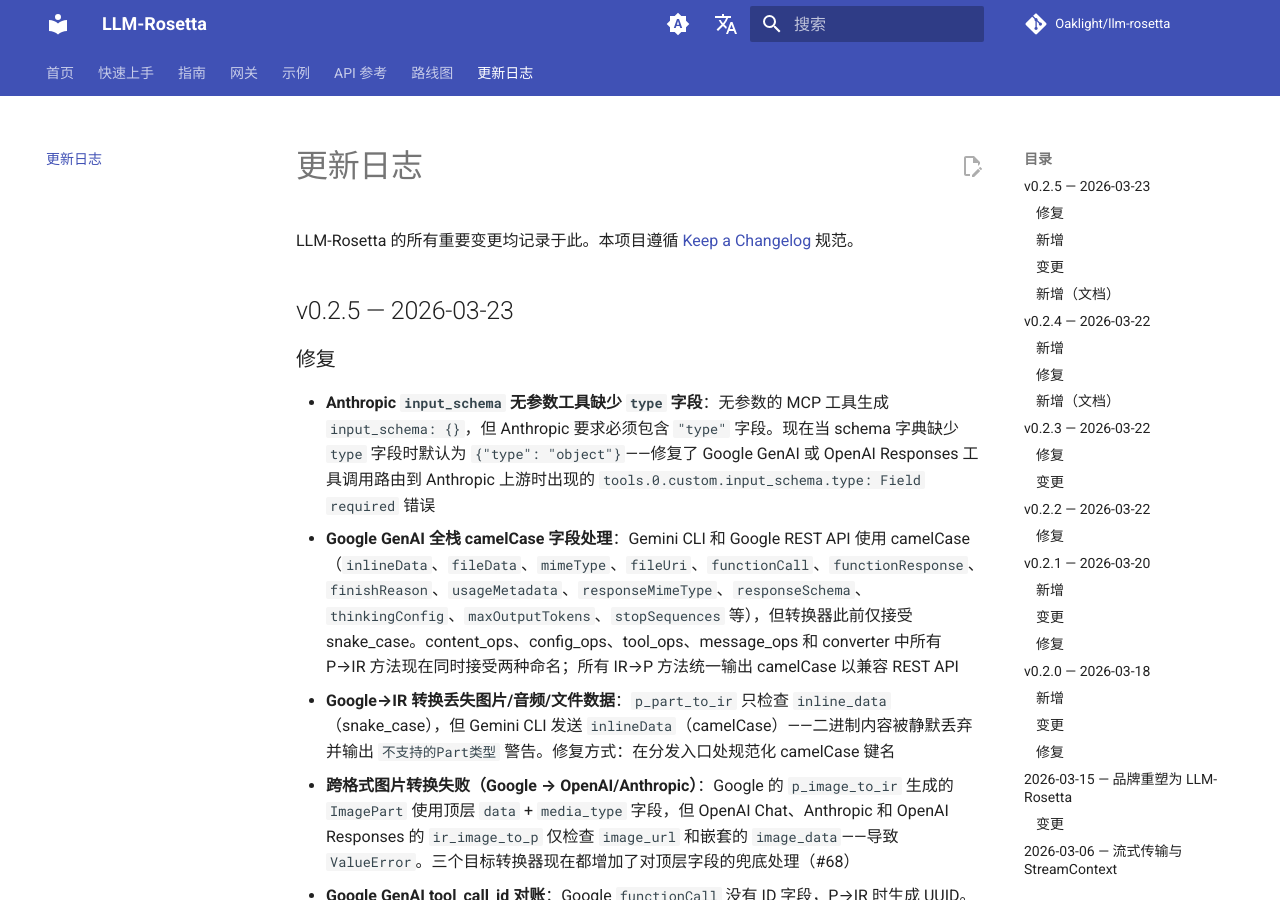
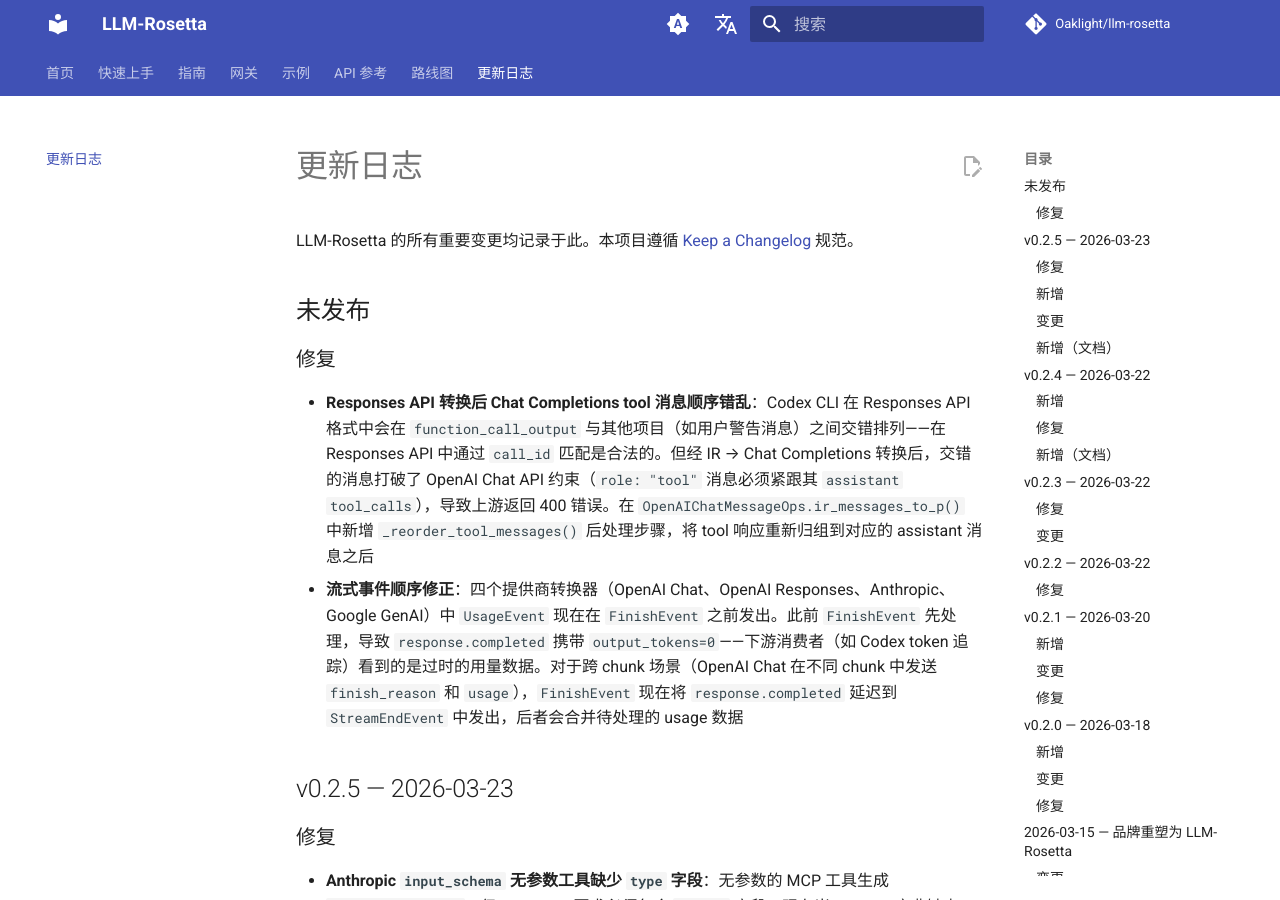
Before and after one commit to Oaklight/llm-rosetta, an MkDocs documentation site: the page built from docs/changelog.md, in a window 1280 px wide and 900 px high. Built offline with MkDocs 1.6.1 and Material for MkDocs 9.7.7, drawn with Linux system fonts in a browser that asks for light colours; comment, search, counter and statistics services are not loaded.

Commit message:
docs: add unreleased changelog entries for reorder fix and stream event ordering

```diff
--- a/docs/changelog.md
+++ b/docs/changelog.md
@@ -5,6 +5,13 @@
 # 更新日志
 
 LLM-Rosetta 的所有重要变更均记录于此。本项目遵循 [Keep a Changelog](https://keepachangelog.com/) 规范。
+
+## 未发布
+
+### 修复
+
+- **Responses API 转换后 Chat Completions tool 消息顺序错乱**：Codex CLI 在 Responses API 格式中会在 `function_call_output` 与其他项目（如用户警告消息）之间交错排列——在 Responses API 中通过 `call_id` 匹配是合法的。但经 IR → Chat Completions 转换后，交错的消息打破了 OpenAI Chat API 约束（`role: "tool"` 消息必须紧跟其 `assistant` `tool_calls`），导致上游返回 400 错误。在 `OpenAIChatMessageOps.ir_messages_to_p()` 中新增 `_reorder_tool_messages()` 后处理步骤，将 tool 响应重新归组到对应的 assistant 消息之后
+- **流式事件顺序修正**：四个提供商转换器（OpenAI Chat、OpenAI Responses、Anthropic、Google GenAI）中 `UsageEvent` 现在在 `FinishEvent` 之前发出。此前 `FinishEvent` 先处理，导致 `response.completed` 携带 `output_tokens=0`——下游消费者（如 Codex token 追踪）看到的是过时的用量数据。对于跨 chunk 场景（OpenAI Chat 在不同 chunk 中发送 `finish_reason` 和 `usage`），`FinishEvent` 现在将 `response.completed` 延迟到 `StreamEndEvent` 中发出，后者会合并待处理的 usage 数据
 
 ## v0.2.5 — 2026-03-23
 
```
